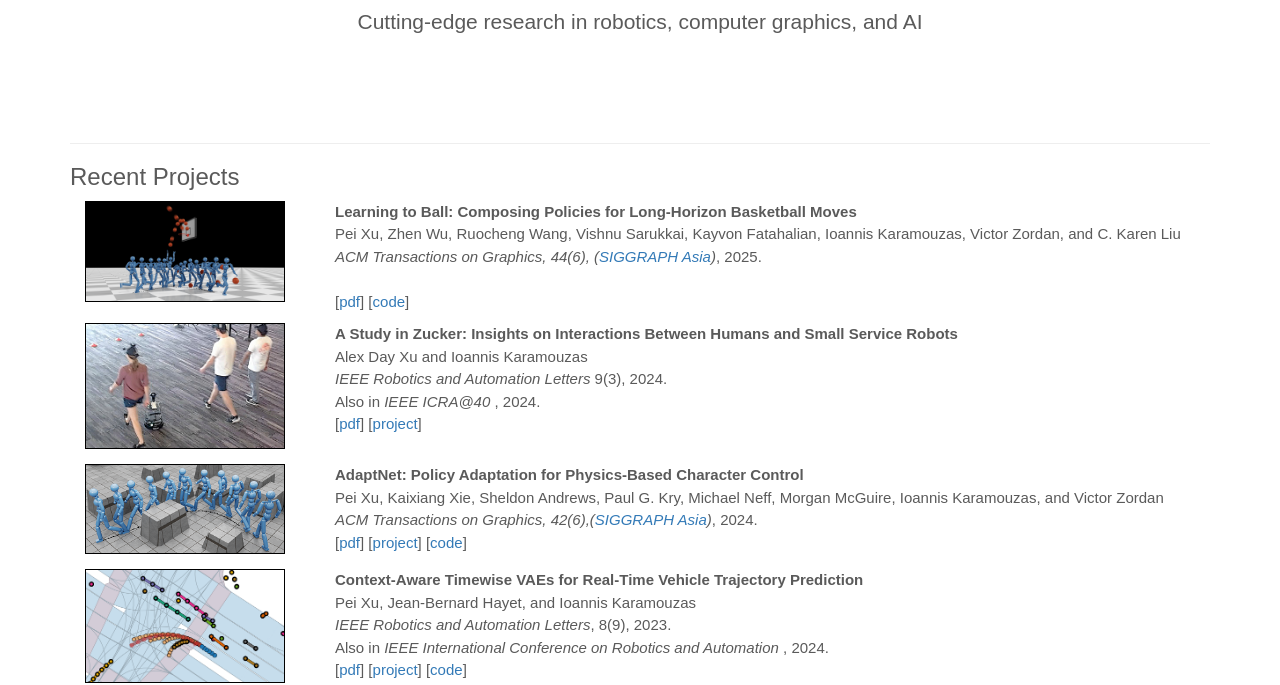
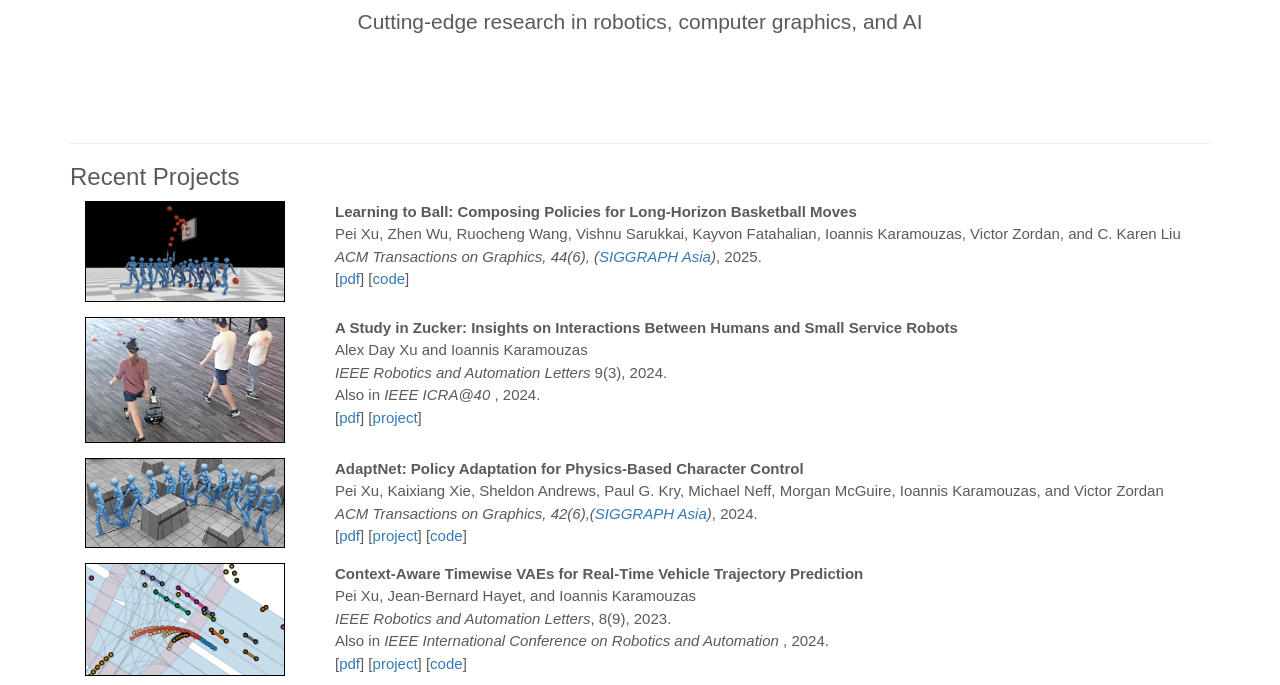
Before and after one commit to motion-lab/motion-lab.github.io, a plain HTML site: page index.html in a window 1280 px wide. Shown: the part 123-808 px from the top of the page. Drawn offline with nearby package versions, Linux system fonts and the light colour scheme.

Commit message:
Fix HTML formatting for publication citation

```diff
--- a/index.html
+++ b/index.html
@@ -279,7 +279,7 @@
 						<p>
 						<strong>Learning to Ball: Composing Policies for Long-Horizon Basketball Moves</strong><br>
 						Pei Xu, Zhen Wu, Ruocheng Wang, Vishnu Sarukkai, Kayvon Fatahalian, Ioannis Karamouzas, Victor Zordan, and C. Karen Liu  <br/>
-						<i> ACM Transactions on Graphics, 44(6), (<a href="https://asia.siggraph.org/2025/">SIGGRAPH Asia</a>)</i>, 2025.<br/><br/>
+						<i> ACM Transactions on Graphics, 44(6), (<a href="https://asia.siggraph.org/2025/">SIGGRAPH Asia</a>)</i>, 2025.<br/>
 						[<a href="http://arxiv.org/abs/2509.22442">pdf</a>] [<a href="https://github.com/xupei0610/basketball">code</a>]
 						</p>
 				</div>
```
